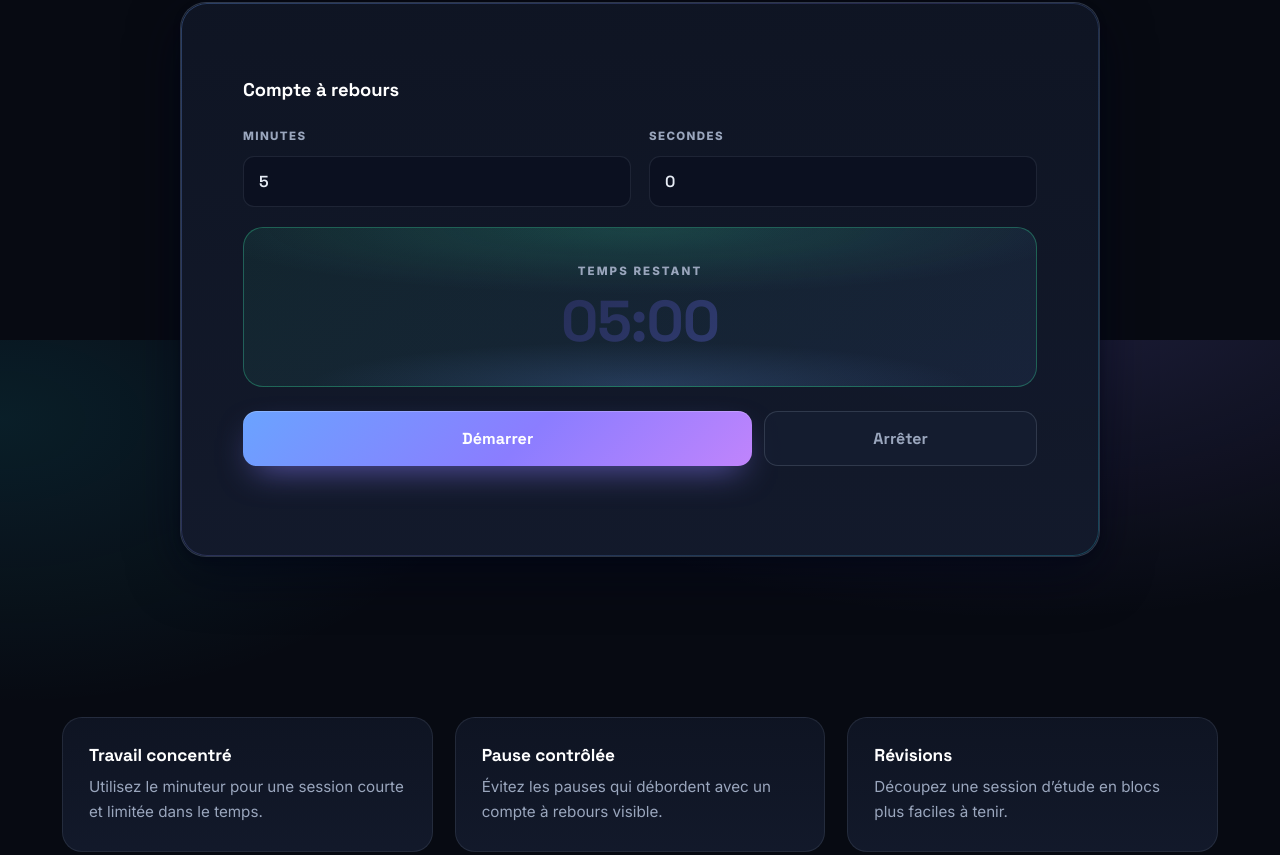
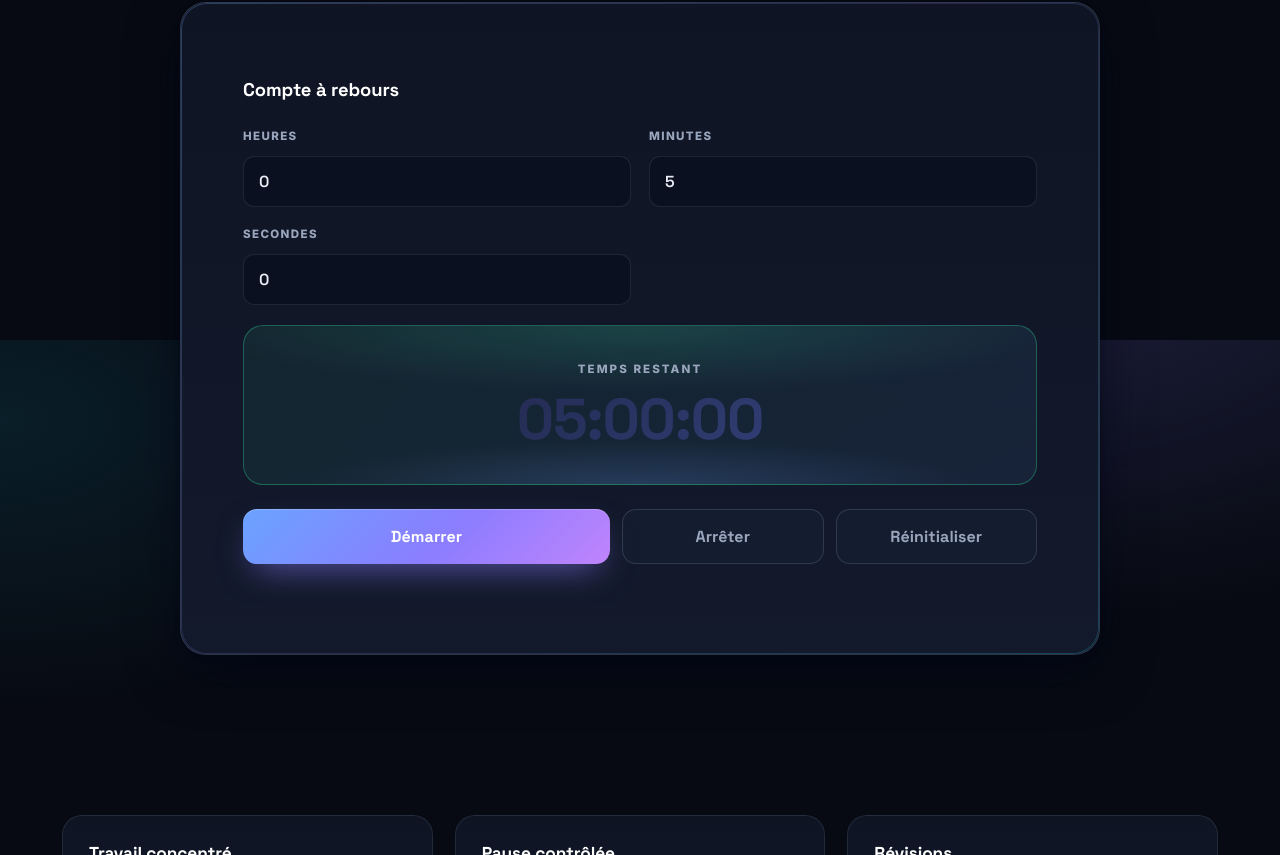
Before and after one commit to heurejour/heurejour, a plain HTML site: page content/minuteur-en-ligne/index.html in a window 1280 px wide. Shown: the part 460-1315 px from the top of the page. Drawn offline with Linux system fonts and the light colour scheme.

Commit message:
online timer

```diff
--- a/content/minuteur-en-ligne/index.html
+++ b/content/minuteur-en-ligne/index.html
@@ -68,16 +68,18 @@
     <div class="calc-panel active">
       <p class="panel-title">Compte à rebours</p>
       <div class="form-grid">
-        <div class="field-group"><label for="timer-min">Minutes</label><input type="number" id="timer-min" min="0" value="5"></div>
+        <div class="field-group"><label for="timer-hr">Heures</label><input type="number" id="timer-hr" min="0" value="0"></div>
+        <div class="field-group"><label for="timer-min">Minutes</label><input type="number" id="timer-min" min="0" max="59" value="5"></div>
         <div class="field-group"><label for="timer-sec">Secondes</label><input type="number" id="timer-sec" min="0" max="59" value="0"></div>
       </div>
       <div class="result-box show">
         <div class="result-label">Temps restant</div>
-        <div class="result-main" id="timer-display">05:00</div>
+        <div class="result-main result-main-timer" id="timer-display">05:00:00</div>
       </div>
       <div class="calc-actions">
         <button class="btn-calc" onclick="startTimer()">Démarrer</button>
         <button class="btn-reset" onclick="stopTimer()">Arrêter</button>
+        <button class="btn-reset" onclick="resetTimer()">Réinitialiser</button>
       </div>
     </div>
   </div>
```
